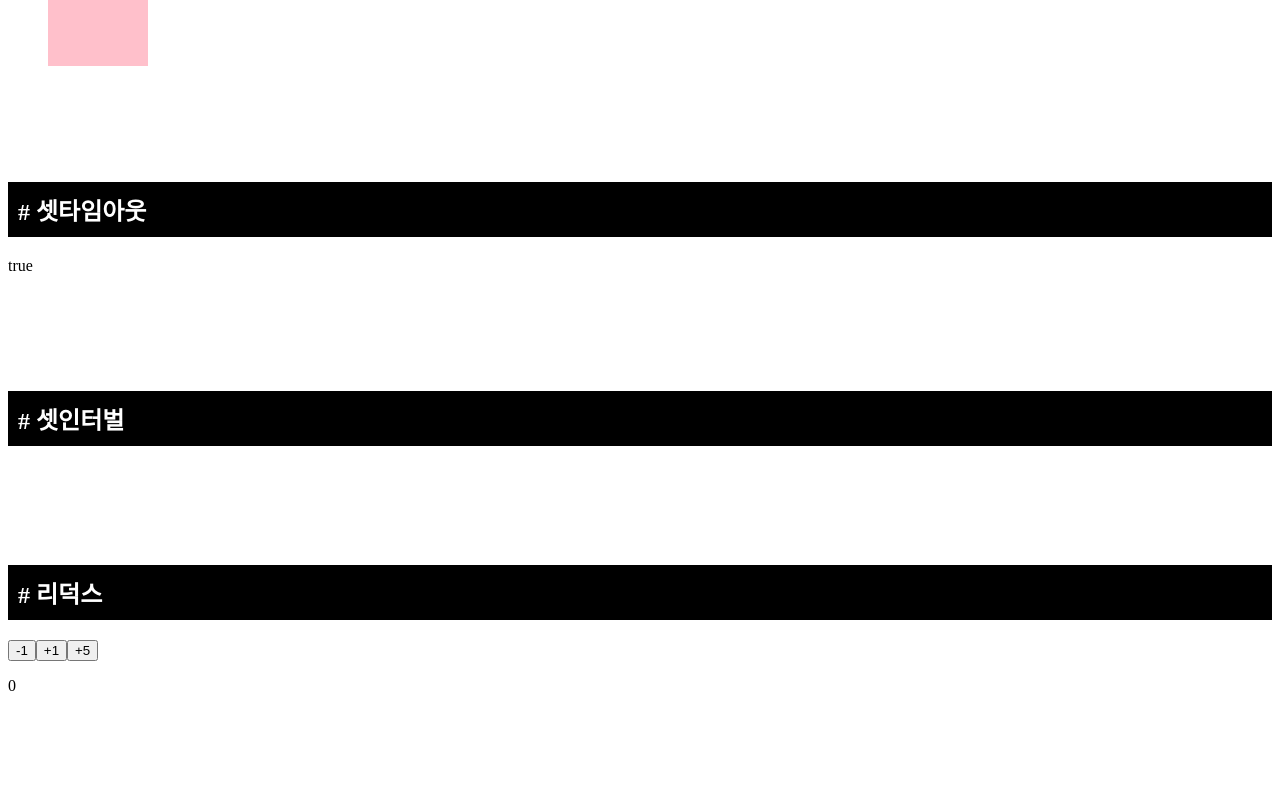
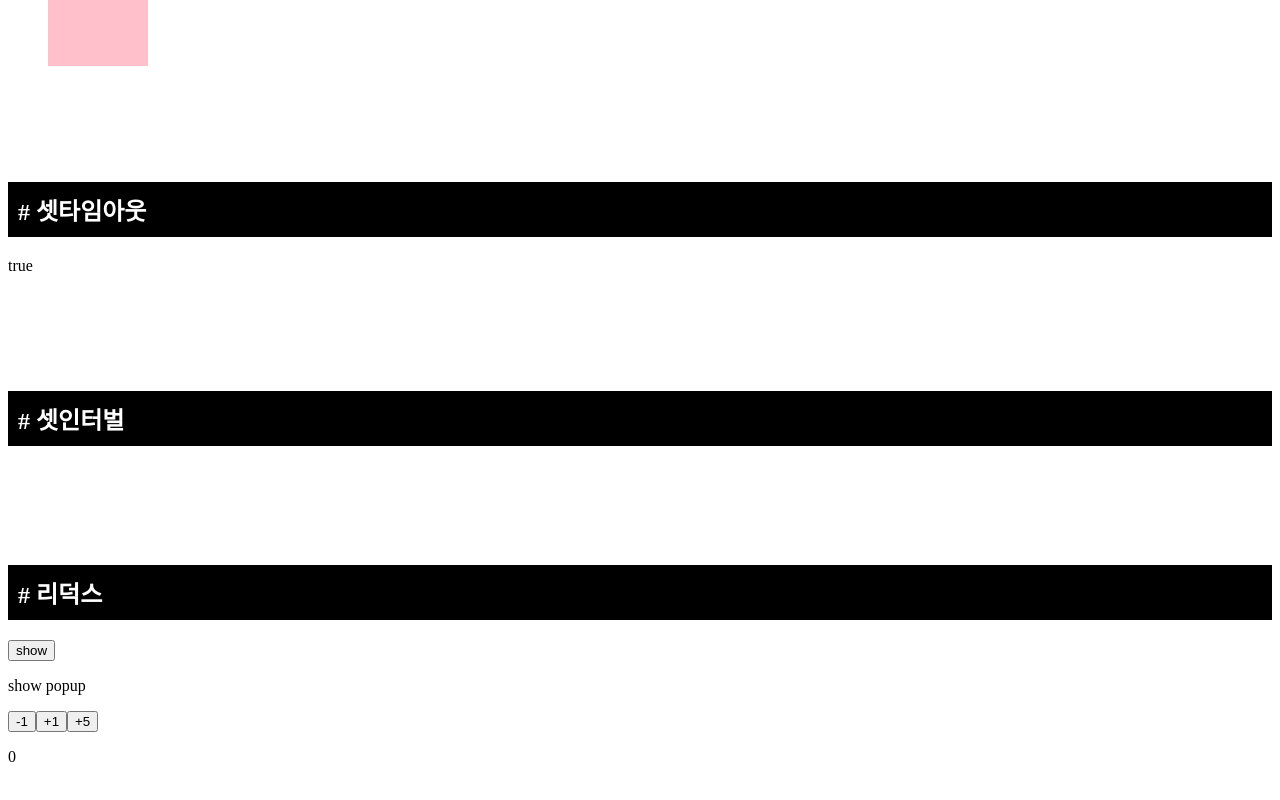
Before and after one commit to wangkodok/react-toy, a React (Vite) app: page / in a window 1280 px wide. Shown: the part 5333-6133 px from the top of the page. Before the commit the page ends 6104 px from the top, so only its background shows below. Built offline with nearby package versions, Linux system fonts and the light colour scheme.

Commit message:
리덕스에서 여러 상태 속성 추가

```diff
--- a/src/Redux.jsx
+++ b/src/Redux.jsx
@@ -4,6 +4,9 @@ export default function Redux() {
   const dispatch = useDispatch();
   const counter = useSelector((state) => {
     return state.counter;
+  });
+  const show = useSelector((state) => {
+    return state.showCounter;
   });
 
   const incrementHandler = () => {
@@ -18,13 +21,21 @@ export default function Redux() {
     dispatch({ type: "decrement" });
   };
 
+  const toggleCounterHandler = () => {
+    dispatch({ type: "toggle" });
+  };
+
+  // console.log(show);
+
   return (
     <section>
       <h1># 리덕스</h1>
+      <button onClick={toggleCounterHandler}>show</button>
+      {show && <p>show popup</p>}
       <button onClick={decrementHandler}>-1</button>
       <button onClick={incrementHandler}>+1</button>
       <button onClick={increaseHandler}>+5</button>
-      <p>{counter}</p>
+      {show && <p>{counter}</p>}
     </section>
   );
 }
--- a/src/reduxStore/index.js
+++ b/src/reduxStore/index.js
@@ -1,21 +1,33 @@
 import { createStore } from "redux";
 
-const counterReducer = (state = { counter: 0 }, action) => {
+const initialState = { counter: 0, showCounter: true };
+
+const counterReducer = (state = initialState, action) => {
   if (action.type === "increment") {
     return {
       counter: state.counter + 1,
+      showCounter: state.showCounter,
     };
   }
 
   if (action.type === "increase") {
     return {
       counter: state.counter + action.amount,
+      showCounter: state.showCounter,
     };
   }
 
   if (action.type === "decrement") {
     return {
       counter: state.counter - 1,
+      showCounter: state.showCounter,
+    };
+  }
+
+  if (action.type === "toggle") {
+    return {
+      showCounter: !state.showCounter,
+      counter: state.counter,
     };
   }
 
```
